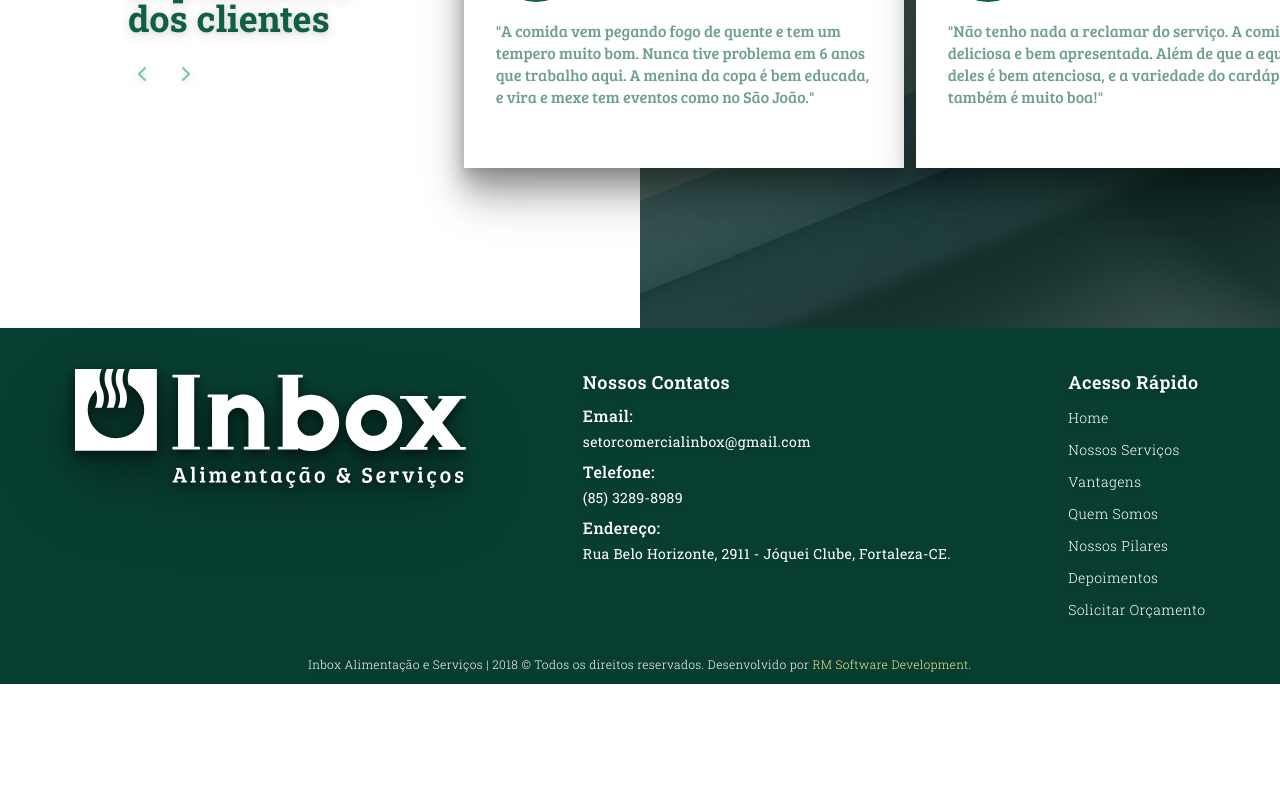
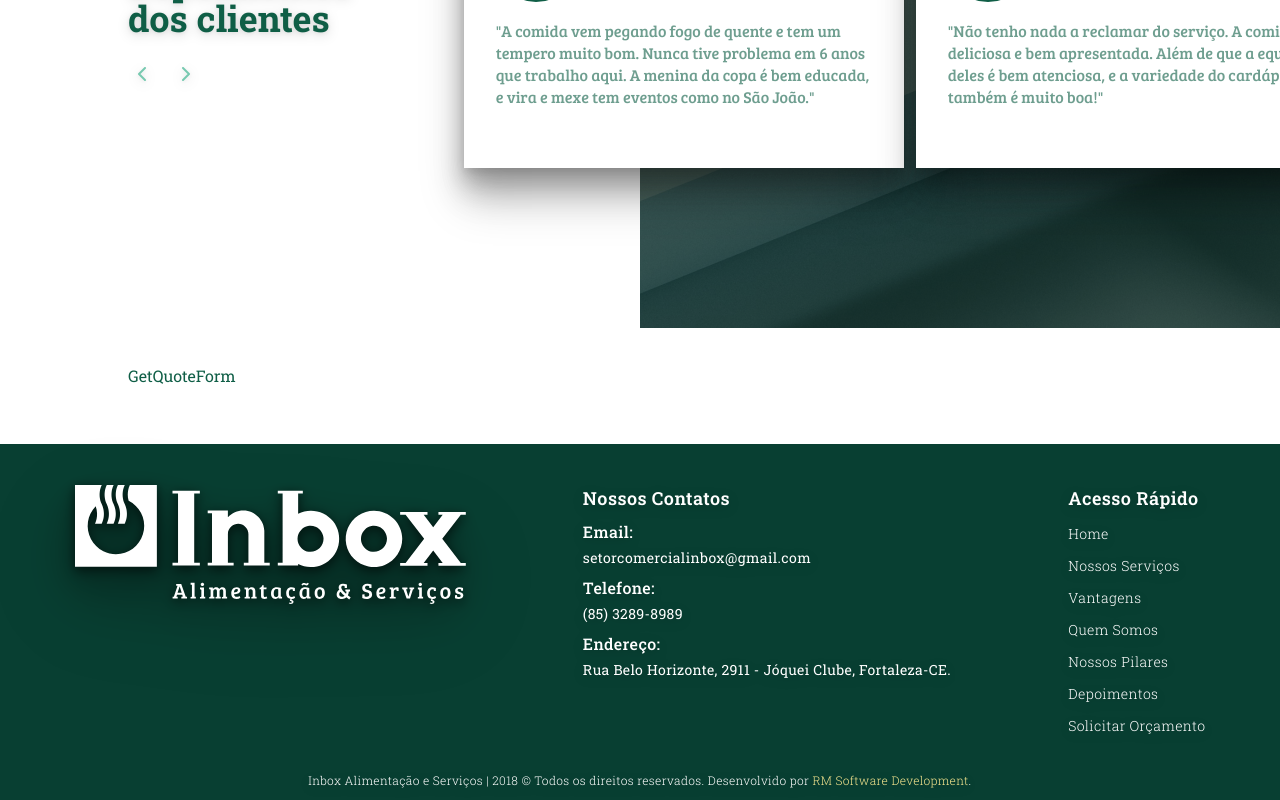
Before and after one commit to RafaelMariscal/inbox-website, a Next.js app: page / in a window 1280 px wide. Shown: the part 3274-4074 px from the top of the page. Before the commit the page ends 3958 px from the top, so only its background shows below. Built offline with nearby package versions, Linux system fonts and the light colour scheme.

Commit message:
Start: GetQuoteForm component

```diff
--- a/src/app/page.tsx
+++ b/src/app/page.tsx
@@ -1,5 +1,6 @@
 import AboutUs from '@/components/AboutUs'
 import GetQuote from '@/components/GetQuote'
+import GetQuoteForm from '@/components/GetQuoteForm'
 import Hero from '@/components/Hero'
 import MainAdvantages from '@/components/MainAdvantages'
 import MainPillars from '@/components/MainPillars'
@@ -18,6 +19,7 @@ export default function Home() {
         <AboutUs />
         <MainPillars />
         <Testemonials />
+        <GetQuoteForm />
       </div>
     </main>
   )
--- /dev/null
+++ b/src/components/GetQuoteForm/index.tsx
@@ -0,0 +1,7 @@
+export default function GetQuoteForm() {
+  return (
+    <section id="quoteForm" className="mx-auto mb-14 max-w-screen-lg pt-9">
+      GetQuoteForm
+    </section>
+  )
+}
```
Also changed, not shown: src/components/GetQuoteForm/Input/InputDescription.tsx (added), src/components/GetQuoteForm/Input/InputErrorMessages.tsx (added), src/components/GetQuoteForm/Input/InputLabel.tsx (added), src/components/GetQuoteForm/Input/InputRoot.tsx (added), src/components/GetQuoteForm/Input/InputSelect.tsx (added), src/components/GetQuoteForm/Input/InputText.tsx (added), src/components/GetQuoteForm/Input/index.tsx (added).
